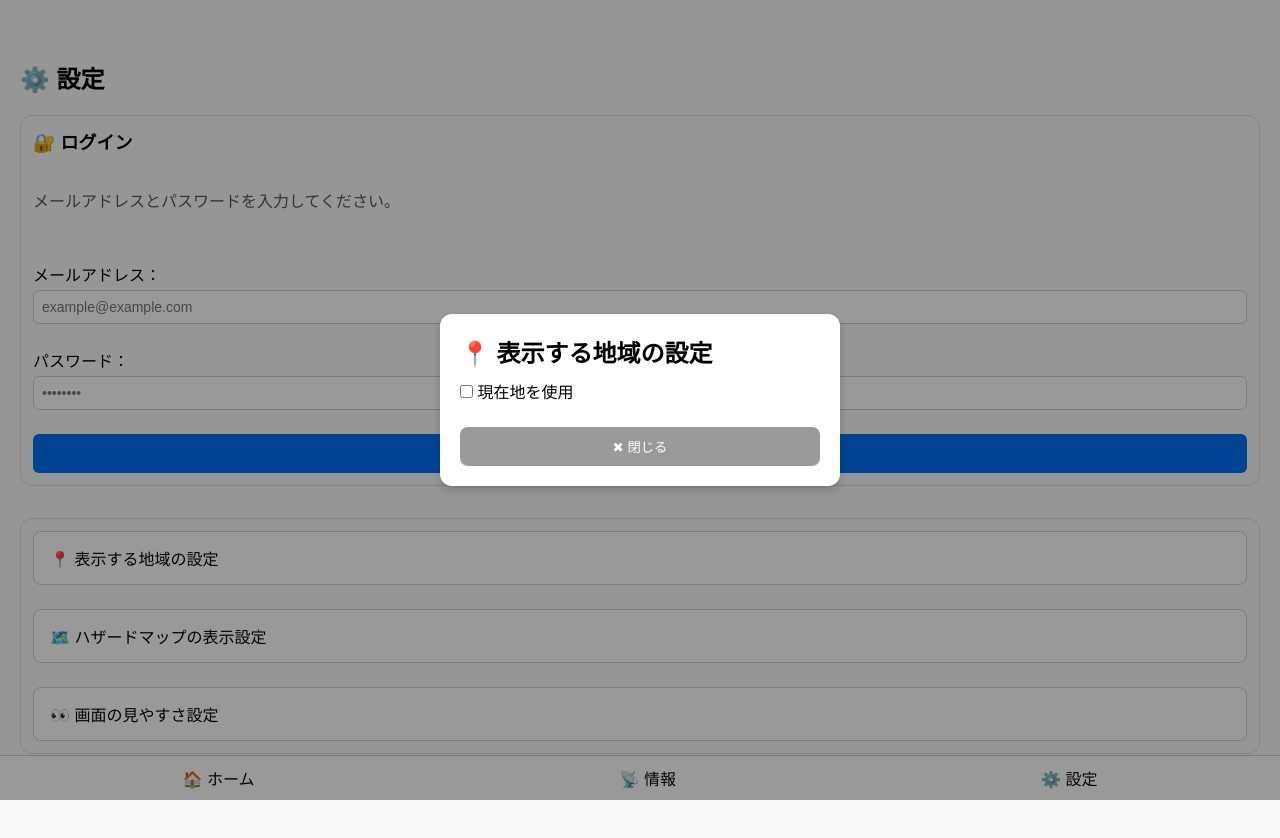
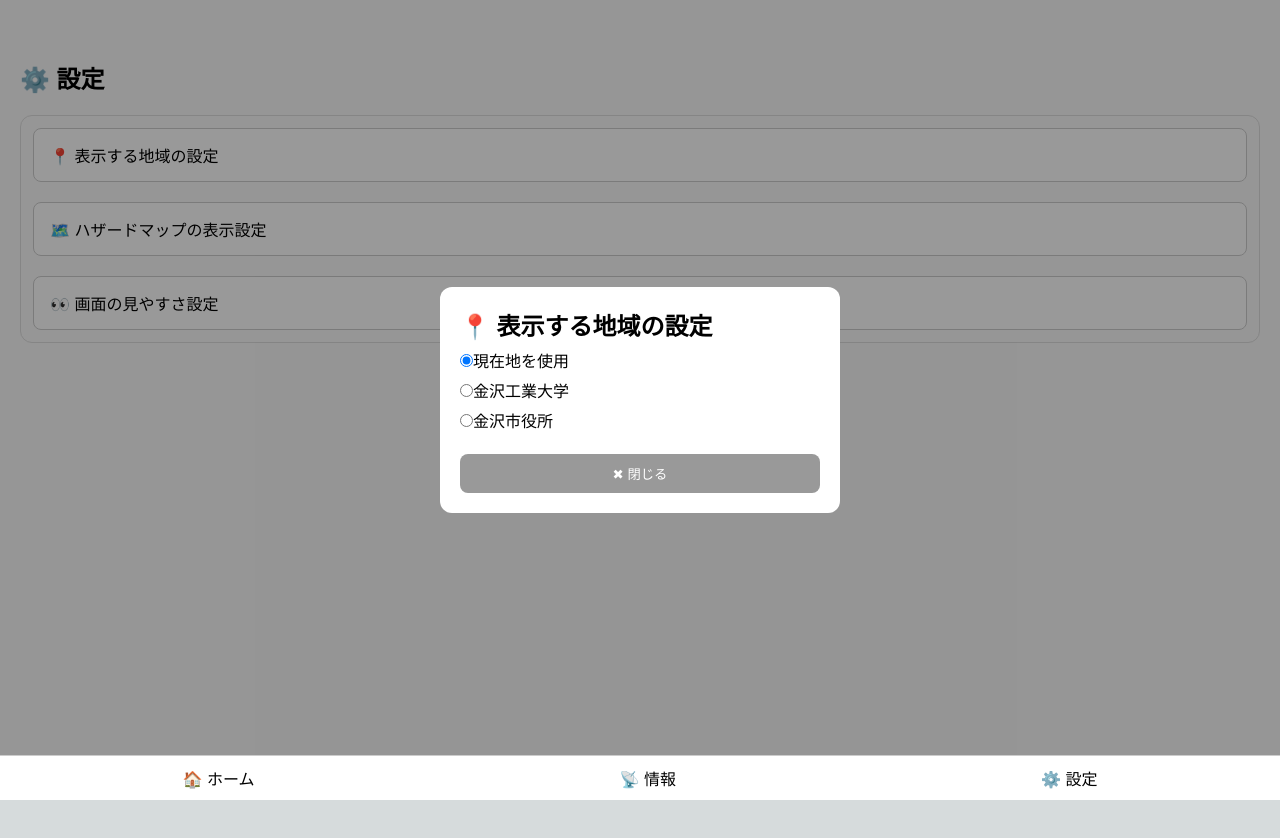
Before and after one commit to rikut0904/zerodelay, a Next.js app in the folder frontend/: page /setting in a window 1280 px wide. Both pictures are taken after a click on the button "📍 表示する地域の設定". Shown: the top 838 px of the page. After the commit the page ends 800 px from the top, so only its background shows below. Built offline with nearby package versions, Linux system fonts and the light colour scheme.

Commit message:
fix/Map現在地に戻るボタンの実装

```diff
--- a/frontend/src/app/globals.css
+++ b/frontend/src/app/globals.css
@@ -12,25 +12,15 @@ body {
   overflow-x: hidden;
 }
 
-body {
-  color: rgb(var(--foreground-rgb));
-  background: linear-gradient(
-      to bottom,
-      transparent,
-      rgb(var(--background-end-rgb))
-    )
-    rgb(var(--background-start-rgb));
-}
-
-a {
-  color: inherit;
-  text-decoration: none;
-}
-
 :root {
   --foreground-rgb: 0, 0, 0;
   --background-start-rgb: 214, 219, 220;
   --background-end-rgb: 255, 255, 255;
+
+  /* 🌟 デフォルト文字サイズ*/
+  --app-font-size: 16px;
+
+  --button-padding: 10px 20px;
 }
 
 @media (prefers-color-scheme: dark) {
@@ -41,39 +31,30 @@ a {
   }
 }
 
-:root {
-  --app-font-size: 16px; /* デフォルト文字サイズ */
-}
-
 body {
-  font-size: 16px; /* 固定 */
+  font-size: var(--app-font-size);
+  color: rgb(var(--foreground-rgb));
+  background: linear-gradient(
+      to bottom,
+      transparent,
+      rgb(var(--background-end-rgb))
+    )
+    rgb(var(--background-start-rgb));
   transition: font-size 0.2s ease;
 }
 
-/* ===============================
-   スマホ・PCで文字サイズを自動調整
-   =============================== */
-:root {
-  --app-font-size: 16px;
-  --button-padding: 10px 20px;
-}
-
-/* タブレット以上（画面幅768px〜） */
 @media (min-width: 768px) {
   :root {
-    --app-font-size: 17px;
     --button-padding: 11px 22px;
   }
 }
 
-/* PC以上（画面幅1024px〜） */
 @media (min-width: 1024px) {
   :root {
-    --app-font-size: 18px;
     --button-padding: 12px 24px;
   }
 }
-/* スマホ（幅768px未満）では下のナビゲーションを隠す */
+
 @media (max-width: 767px) {
   [style*="nav"] {
     display: none !important;
--- a/frontend/src/app/layout.tsx
+++ b/frontend/src/app/layout.tsx
@@ -1,5 +1,6 @@
 import type { Metadata } from "next";
 import "./globals.css";
+import "leaflet/dist/leaflet.css";
 
 
 export const metadata: Metadata = {
--- a/frontend/src/app/setting/page.tsx
+++ b/frontend/src/app/setting/page.tsx
@@ -11,42 +11,47 @@ const fontSizeMap: Record<string, string> = {
 export default function SettingPage() {
   const [openModal, setOpenModal] = useState<string | null>(null);
 
-  // 📍 地域設定
-  const [useCurrentLocation, setUseCurrentLocation] = useState(false);
+  // 📍 表示する地域設定
+  const [regionSetting, setRegionSetting] = useState<string>("current");
 
-  // 🗺️ マップ表示設定
+  // 🗺️ ハザードマップレイヤー
   const [mapLayers, setMapLayers] = useState({
     避難所: false,
     河川水位: false,
     土砂危険エリア: false,
   });
 
-  // 👀 見やすさ設定
-  const [fontSize, setFontSize] = useState("medium");
+  // 👀 文字サイズ
+  const [fontSize, setFontSize] = useState<string>("medium");
 
-  // 🔄 初回読み込み
+  // 🔄 ロード時に localStorage を復元
   useEffect(() => {
-    const savedLocation = localStorage.getItem("useCurrentLocation");
     const savedLayers = localStorage.getItem("mapLayers");
     const savedFontSize = localStorage.getItem("fontSize");
+    const savedRegion = localStorage.getItem("regionSetting");
 
-    if (savedLocation) setUseCurrentLocation(JSON.parse(savedLocation));
     if (savedLayers) setMapLayers(JSON.parse(savedLayers));
+
     if (savedFontSize) {
-      setFontSize(savedFontSize);
+      const parsedFont = JSON.parse(savedFontSize);
+      setFontSize(parsedFont);
       document.documentElement.style.setProperty(
         "--app-font-size",
-        fontSizeMap[savedFontSize]
+        fontSizeMap[parsedFont]
+      );
+    } else {
+      localStorage.setItem("fontSize", JSON.stringify("medium"));
+      document.documentElement.style.setProperty(
+        "--app-font-size",
+        fontSizeMap["medium"]
       );
     }
+
+    if (savedRegion) setRegionSetting(JSON.parse(savedRegion));
   }, []);
 
-  // 🧠 自動保存関数
-  const autoSave = (
-    key: string,
-    value: any,
-    extraEffect?: () => void
-  ) => {
+  // 🧠 自動保存
+  const autoSave = (key: string, value: any, extraEffect?: () => void) => {
     localStorage.setItem(key, JSON.stringify(value));
     if (extraEffect) extraEffect();
   };
@@ -55,58 +60,69 @@ export default function SettingPage() {
     <div style={styles.container}>
       <h1 style={styles.title}>⚙️ 設定</h1>
 
-      {/* 🧑‍💻 見た目だけのログインフォーム */}
-      <section style={styles.section}>
-        <h2 style={styles.subtitle}>🔐 ログイン</h2>
-        <p style={{ marginBottom: 10, color: "#555" }}>
-          メールアドレスとパスワードを入力してください。
-        </p>
-        <form style={styles.form}>
-          <label style={styles.label}>
-            メールアドレス：
-            <input type="email" placeholder="example@example.com" style={styles.input} />
-          </label>
-          <label style={styles.label}>
-            パスワード：
-            <input type="password" placeholder="••••••••" style={styles.input} />
-          </label>
-          <button type="button" style={styles.button}>
-            ログイン
-          </button>
-        </form>
-      </section>
-
-      {/* 各設定項目ボタン */}
+      {/* 設定ボタン */}
       <section style={styles.section}>
         <button style={styles.itemButton} onClick={() => setOpenModal("region")}>
           📍 表示する地域の設定
         </button>
+
         <button style={styles.itemButton} onClick={() => setOpenModal("map")}>
           🗺️ ハザードマップの表示設定
         </button>
+
         <button style={styles.itemButton} onClick={() => setOpenModal("view")}>
           👀 画面の見やすさ設定
         </button>
       </section>
 
-      {/* 📍 地域設定モーダル */}
+      {/* 📍 地域設定 */}
       {openModal === "region" && (
         <Modal title="📍 表示する地域の設定" onClose={() => setOpenModal(null)}>
           <label style={styles.label}>
             <input
-              type="checkbox"
-              checked={useCurrentLocation}
+              type="radio"
+              name="region"
+              value="current"
+              checked={regionSetting === "current"}
               onChange={(e) => {
-                setUseCurrentLocation(e.target.checked);
-                autoSave("useCurrentLocation", e.target.checked);
+                setRegionSetting(e.target.value);
+                autoSave("regionSetting", e.target.value);
               }}
-            />{" "}
+            />
             現在地を使用
+          </label>
+
+          <label style={styles.label}>
+            <input
+              type="radio"
+              name="region"
+              value="kit"
+              checked={regionSetting === "kit"}
+              onChange={(e) => {
+                setRegionSetting(e.target.value);
+                autoSave("regionSetting", e.target.value);
+              }}
+            />
+            金沢工業大学
+          </label>
+
+          <label style={styles.label}>
+            <input
+              type="radio"
+              name="region"
+              value="cityhall"
+              checked={regionSetting === "cityhall"}
+              onChange={(e) => {
+                setRegionSetting(e.target.value);
+                autoSave("regionSetting", e.target.value);
+              }}
+            />
+            金沢市役所
           </label>
         </Modal>
       )}
 
-      {/* 🗺️ 地図表示モーダル */}
+      {/* 🗺️ 地図レイヤー */}
       {openModal === "map" && (
         <Modal title="🗺️ ハザードマップの表示設定" onClose={() => setOpenModal(null)}>
           {Object.keys(mapLayers).map((key) => (
@@ -115,24 +131,25 @@ export default function SettingPage() {
                 type="checkbox"
                 checked={mapLayers[key as keyof typeof mapLayers]}
                 onChange={(e) => {
-                  const newState = {
+                  const updated = {
                     ...mapLayers,
                     [key]: e.target.checked,
                   };
-                  setMapLayers(newState);
-                  autoSave("mapLayers", newState);
+                  setMapLayers(updated);
+                  autoSave("mapLayers", updated);
                 }}
-              />{" "}
+              />
               {key} を表示
             </label>
           ))}
         </Modal>
       )}
 
-      {/* 👀 見やすさ設定モーダル */}
+      {/* 👀 見た目 */}
       {openModal === "view" && (
         <Modal title="👀 画面の見やすさ設定" onClose={() => setOpenModal(null)}>
           <h3 style={styles.optionTitle}>🅰️ 文字サイズの変更</h3>
+
           {["small", "medium", "large"].map((size) => (
             <label key={size} style={styles.label}>
               <input
@@ -149,17 +166,17 @@ export default function SettingPage() {
                     );
                   });
                 }}
-              />{" "}
+              />
               {size === "small" ? "小" : size === "medium" ? "中" : "大"}
             </label>
           ))}
         </Modal>
       )}
 
-      {/* 下部固定ナビ */}
+      {/* 🔻 下のナビ —— 情報欄は残す！ */}
       <div style={styles.nav}>
         <Link href="/" style={styles.link}>🏠 ホーム</Link>
-        <span>📡 情報</span>
+        <Link href="/info" style={styles.link}>📡 情報</Link>
         <Link href="/setting" style={styles.link}>⚙️ 設定</Link>
       </div>
     </div>
@@ -179,71 +196,54 @@ function Modal({
   return (
     <div style={modalStyles.overlay}>
       <div style={modalStyles.content}>
-        <h2 style={{ marginBottom: 10 }}>{title}</h2>
+        <h2>{title}</h2>
         <div>{children}</div>
-        <button style={modalStyles.closeButton} onClick={onClose}>
-          ✖ 閉じる
-        </button>
+        <button style={modalStyles.closeButton} onClick={onClose}>✖ 閉じる</button>
       </div>
     </div>
   );
 }
 
 /* 🎨 スタイル */
-const styles: { [key: string]: React.CSSProperties } = {
+const styles: Record<string, React.CSSProperties> = {
   container: {
     padding: "60px 20px 80px",
-    fontFamily: "sans-serif",
     backgroundColor: "#f9f9f9",
     minHeight: "100vh",
+    fontFamily: "sans-serif",
   },
-  title: { fontSize: 24, marginBottom: 20 },
+  title: {
+    fontSize: "1.5em",
+    marginBottom: 20,
+  },
   section: {
-    display: "flex",
-    flexDirection: "column",
-    gap: 24,
-    marginBottom: 32,
     padding: 12,
     border: "1px solid #ddd",
     borderRadius: 12,
     background: "#fafafa",
-  },
-  subtitle: { fontSize: 18, marginBottom: 10 },
-  form: {
+    marginBottom: 32,
     display: "flex",
     flexDirection: "column",
-    gap: 8,
-    marginTop: 8,
-  },
-  input: {
-    width: "100%",
-    padding: 8,
-    marginTop: 4,
-    borderRadius: 6,
-    border: "1px solid #ccc",
-    fontSize: 14,
-  },
-  button: {
-    backgroundColor: "#0070f3",
-    color: "#fff",
-    padding: "10px 0",
-    border: "none",
-    borderRadius: 6,
-    cursor: "pointer",
-    marginTop: 8,
+    gap: 20,
   },
   itemButton: {
+    fontSize: "var(--app-font-size)",
     padding: "14px 16px",
-    fontSize: "16px",
+    borderRadius: 8,
+    border: "1px solid #ccc",
+    background: "#fff",
     textAlign: "left",
-    border: "1px solid #ccc",
-    borderRadius: 8,
-    backgroundColor: "#fff",
     cursor: "pointer",
-    width: "100%",
   },
-  label: { display: "block", margin: "8px 0" },
-  optionTitle: { fontSize: 16, marginBottom: 6 },
+  label: {
+    fontSize: "var(--app-font-size)",
+    margin: "6px 0",
+    display: "block",
+  },
+  optionTitle: {
+    fontSize: "1.1em",
+    marginBottom: 8,
+  },
   nav: {
     position: "fixed",
     bottom: 0,
@@ -255,10 +255,14 @@ const styles: { [key: string]: React.CSSProperties } = {
     padding: "10px 0",
     borderTop: "1px solid #ccc",
   },
-  link: { textDecoration: "none", color: "black" },
+  link: {
+    textDecoration: "none",
+    color: "black",
+    fontSize: "var(--app-font-size)",
+  },
 };
 
-const modalStyles: { [key: string]: React.CSSProperties } = {
+const modalStyles: Record<string, React.CSSProperties> = {
   overlay: {
     position: "fixed",
     top: 0,
@@ -269,7 +273,6 @@ const modalStyles: { [key: string]: React.CSSProperties } = {
     display: "flex",
     justifyContent: "center",
     alignItems: "center",
-    zIndex: 2000,
   },
   content: {
     backgroundColor: "#fff",
@@ -277,11 +280,10 @@ const modalStyles: { [key: string]: React.CSSProperties } = {
     borderRadius: 12,
     width: "90%",
     maxWidth: 400,
-    boxShadow: "0 4px 8px rgba(0,0,0,0.2)",
   },
   closeButton: {
+    width: "100%",
     marginTop: 16,
-    width: "100%",
     padding: "10px",
     backgroundColor: "#999",
     color: "#fff",
--- a/frontend/src/styles/globals.css
+++ /dev/null
@@ -1 +0,0 @@
-nano src/styles/globals.css
```
Also changed, not shown: frontend/src/app/page.tsx (+34 -34 lines), frontend/src/components/MapView.tsx (+87 -14 lines).
